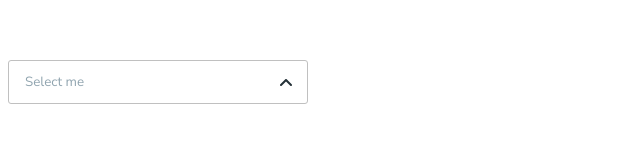
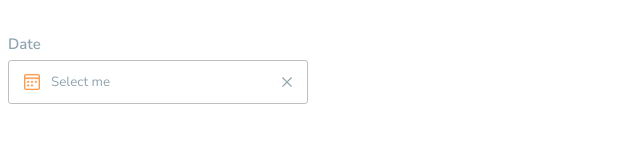
Before and after one commit to turbocharged3329/picker-test, a Vue app: page / in a window 1280 px wide. Shown: the top 160 px of the page, without its empty margins (0-640 px from the left). Built offline with nearby package versions, Linux system fonts and the light colour scheme.

Commit message:
some styles

```diff
--- a/src/App.vue
+++ b/src/App.vue
@@ -3,8 +3,9 @@
     <p>{{ selected }}</p>
     <custom-select
       :select-data="selectData"
-      :type="'multiple-choice'"
+      :type="'date'"
       :placeholder="'Select me'"
+      :label="'Date'"
       v-model="selected"
     ></custom-select>
   </div>
--- a/src/components/CustomSelect.vue
+++ b/src/components/CustomSelect.vue
@@ -92,7 +92,9 @@
               class="date__picker-navbar-btn decrease"
               @pointerdown="changeYear(false)"
             ></button>
-            <span>{{ selectedDate.year }}</span>
+            <span class="date__picker-navbar-year">{{
+              selectedDate.year
+            }}</span>
             <button
               class="date__picker-navbar-btn increase"
               @pointerdown="changeYear"
@@ -399,7 +401,8 @@ button {
       line-height: 20px;
       color: #90a4af;
       text-align: left;
-      margin-bottom: 6px;
+      position: absolute;
+      bottom: calc(100% + 6px);
     }
     &-clear-btn {
       width: 10px;
@@ -453,6 +456,12 @@ button {
       flex-flow: row nowrap;
       justify-content: space-between;
       align-items: center;
+      &-year {
+        font-weight: 800;
+        font-size: 16px;
+        line-height: 24px;
+        color: #253238;
+      }
       &-btn {
         display: block;
         width: 24px;
```
